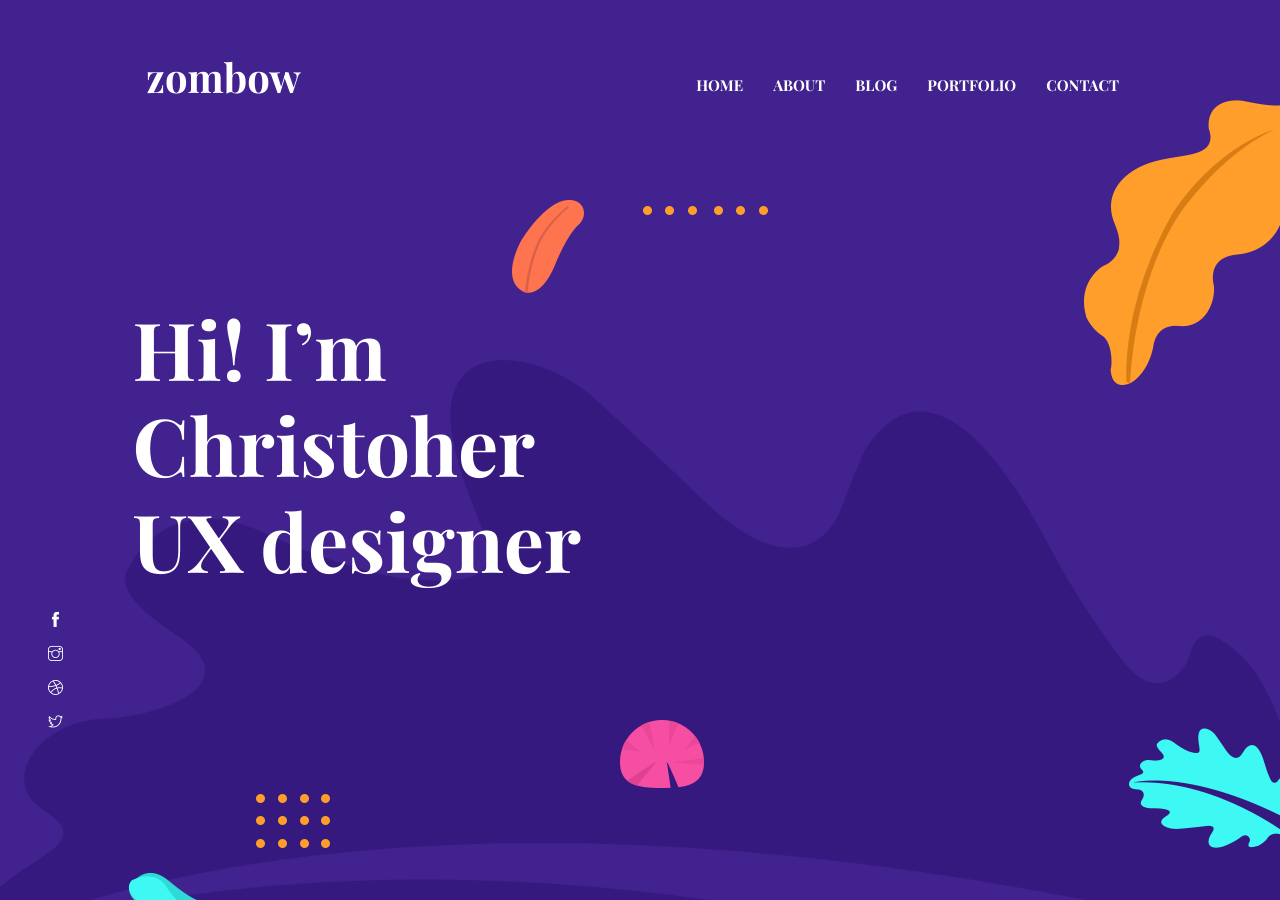
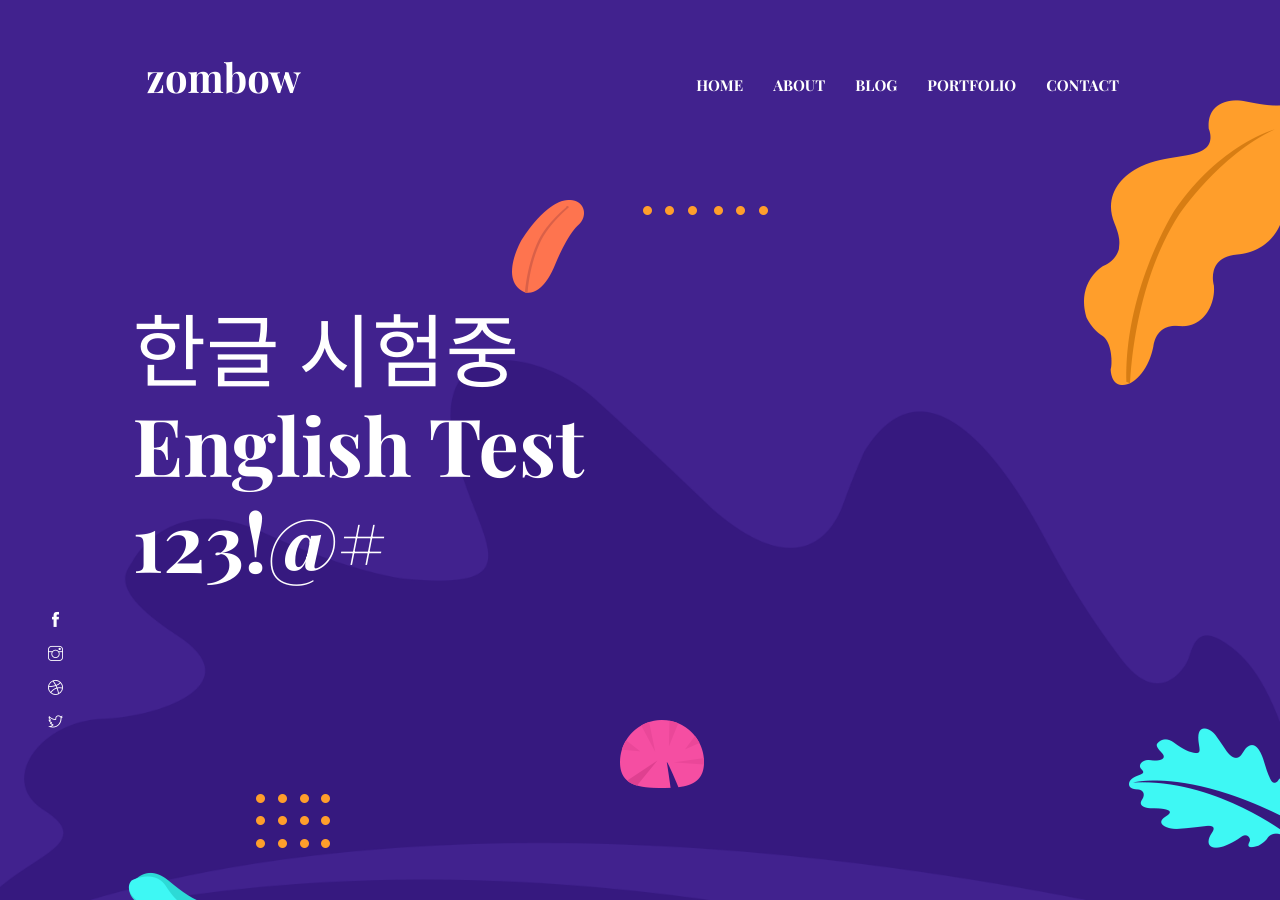
Before and after one commit to zombow/zombow.github.i, a Jekyll site: the page built from index.html, in a window 1280 px wide and 900 px high. Built offline with Jekyll 4.4.1, drawn with Linux system fonts in a browser that asks for light colours.

Commit message:
Korean test

```diff
--- a/_data/settings.yml
+++ b/_data/settings.yml
@@ -36,7 +36,7 @@ disqus-identifier: # Add your shortname for Disqus Comment. For example mr-brown
 # Hero Section
 
 hero:
-  hero-title: Hi! I’m <br> Christoher <br> UX designer
+  hero-title: 한글 시험중 <br> English Test <br> 123!@#
 
 social:
   - { icon: "ti-facebook", link: "#" }
```
